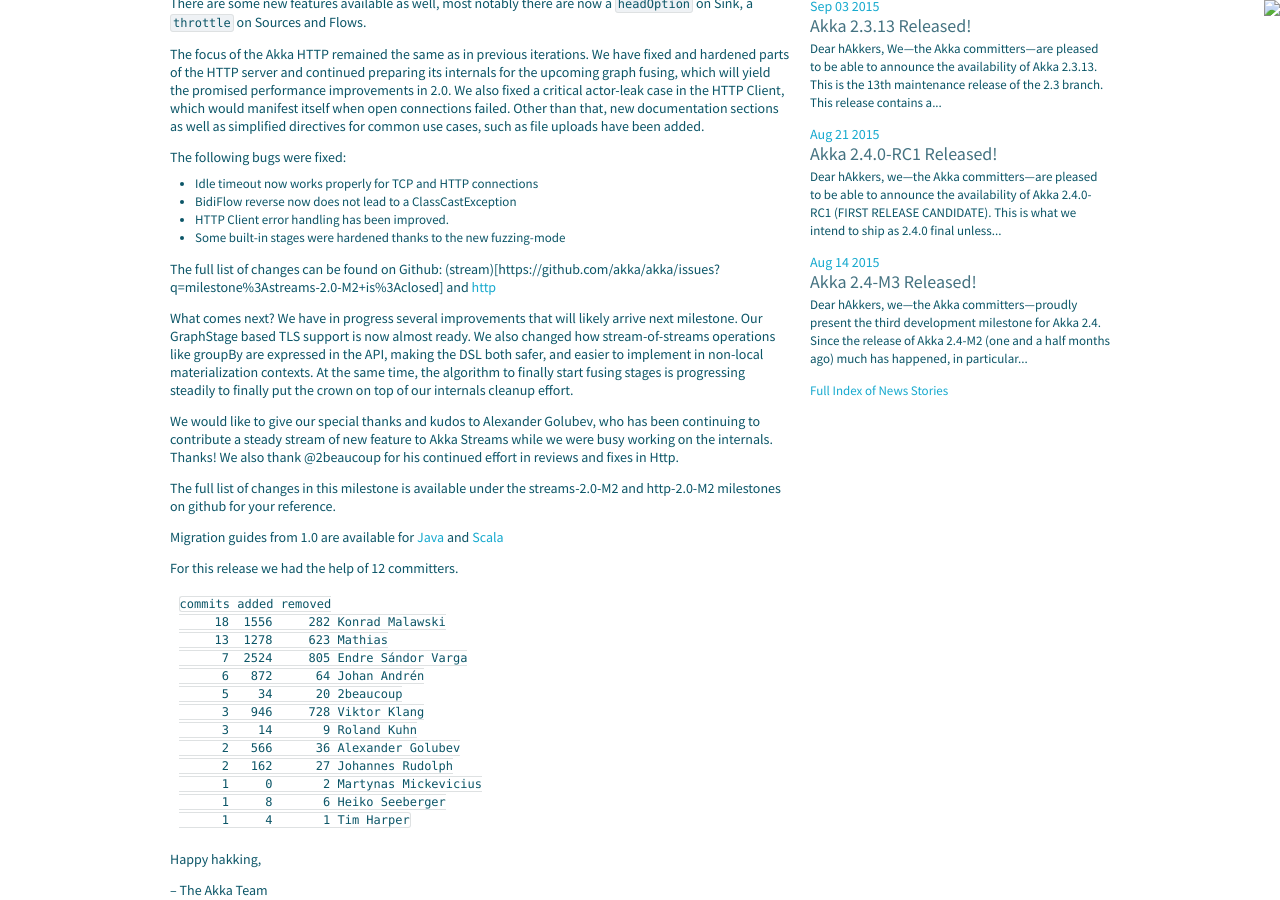
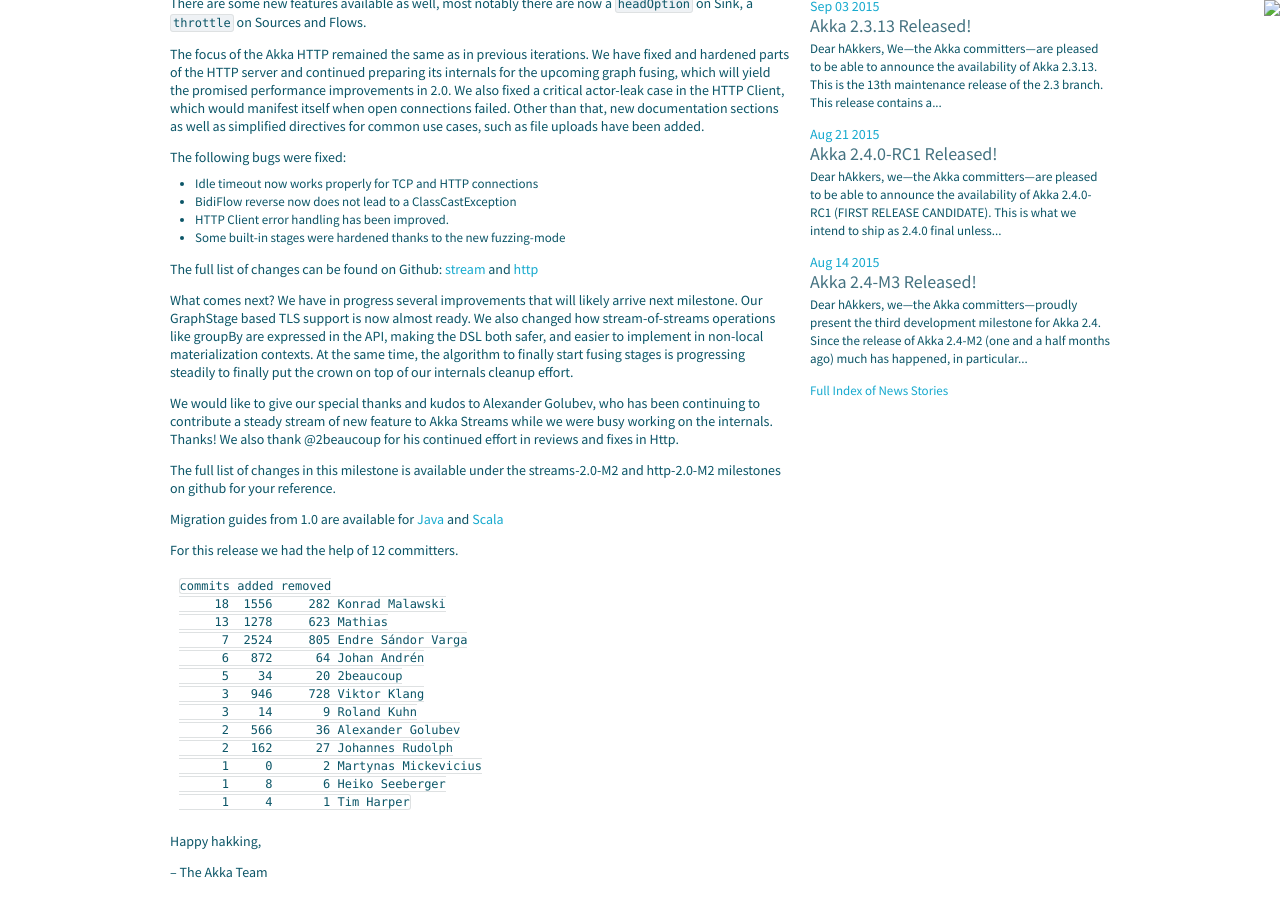
Before and after one commit to raboof/akka.github.com, a Jekyll site: the page built from news/_posts/2015-11-30-akka-streams-2.0-M2-released.md, in a window 1280 px wide and 900 px high, scrolled down 850 px. Built offline with Jekyll 4.4.1, drawn with Linux system fonts in a browser that asks for light colours.

Commit message:
Fixed link to milestone

```diff
--- a/news/_posts/2015-11-30-akka-streams-2.0-M2-released.md
+++ b/news/_posts/2015-11-30-akka-streams-2.0-M2-released.md
@@ -31,7 +31,7 @@
  - HTTP Client error handling has been improved.
  - Some built-in stages were hardened thanks to the new fuzzing-mode
 
-The full list of changes can be found on Github: (stream)[https://github.com/akka/akka/issues?q=milestone%3Astreams-2.0-M2+is%3Aclosed] and [http](https://github.com/akka/akka/issues?q=milestone%3Ahttp-2.0-M2+is%3Aclosed)
+The full list of changes can be found on Github: [stream](https://github.com/akka/akka/issues?q=milestone%3Astreams-2.0-M2+is%3Aclosed) and [http](https://github.com/akka/akka/issues?q=milestone%3Ahttp-2.0-M2+is%3Aclosed)
 
 What comes next? We have in progress several improvements that will likely arrive next milestone. Our GraphStage based TLS support is now almost ready. We also changed how stream-of-streams operations like groupBy are expressed in the API, making the DSL both safer, and easier to implement in non-local materialization contexts. At the same time, the algorithm to finally start fusing stages is progressing steadily to finally put the crown on top of our internals cleanup effort.
 
```
